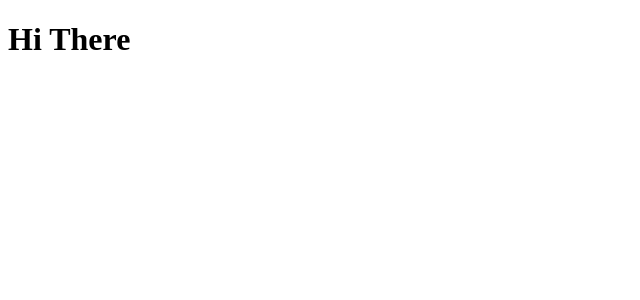
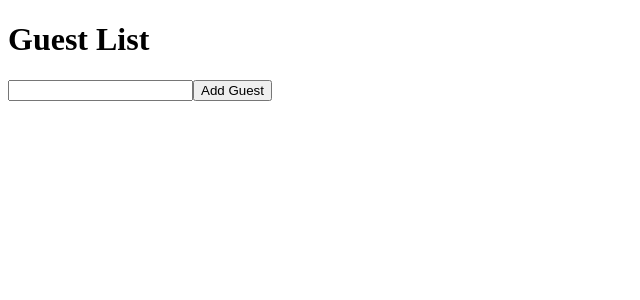
Before and after one commit to tcgilbert/rts, a React (Create React App) app: page / in a window 1280 px wide. Shown: the top 300 px of the page, without its empty margins (0-640 px from the left). Built offline with nearby package versions, Linux system fonts and the light colour scheme.

Commit message:
[state] new ts state example

```diff
--- a/src/index.tsx
+++ b/src/index.tsx
@@ -1,14 +1,12 @@
-import ReactDOM from 'react-dom'
+import ReactDOM from "react-dom";
+import GuestList from "./state/GuestList";
 
 const App = () => {
     return (
         <div>
-            <h1>Hi There</h1>
+            <GuestList />
         </div>
-    )
-}
+    );
+};
 
-ReactDOM.render(
-    <App />,
-    document.querySelector('#root')
-)
+ReactDOM.render(<App />, document.querySelector("#root"));
--- /dev/null
+++ b/src/state/GuestList.tsx
@@ -0,0 +1,30 @@
+import { useState } from "react";
+
+const GuestList: React.FC = () => {
+    const [name, setName] = useState("");
+    const [guests, setGuests] = useState<string[]>([]);
+
+    function addGuest() {
+        setName("");
+        setGuests([...guests, name]);
+    }
+
+    return (
+        <div>
+            <h1>Guest List</h1>
+            <ul>
+                {guests.map((ele, idx) => {
+                    return <li key={idx}>{ele}</li>;
+                })}
+            </ul>
+            <input
+                type="text"
+                value={name}
+                onChange={(e) => setName(e.target.value)}
+            />
+            <button onClick={addGuest}>Add Guest</button>
+        </div>
+    );
+};
+
+export default GuestList;
```
